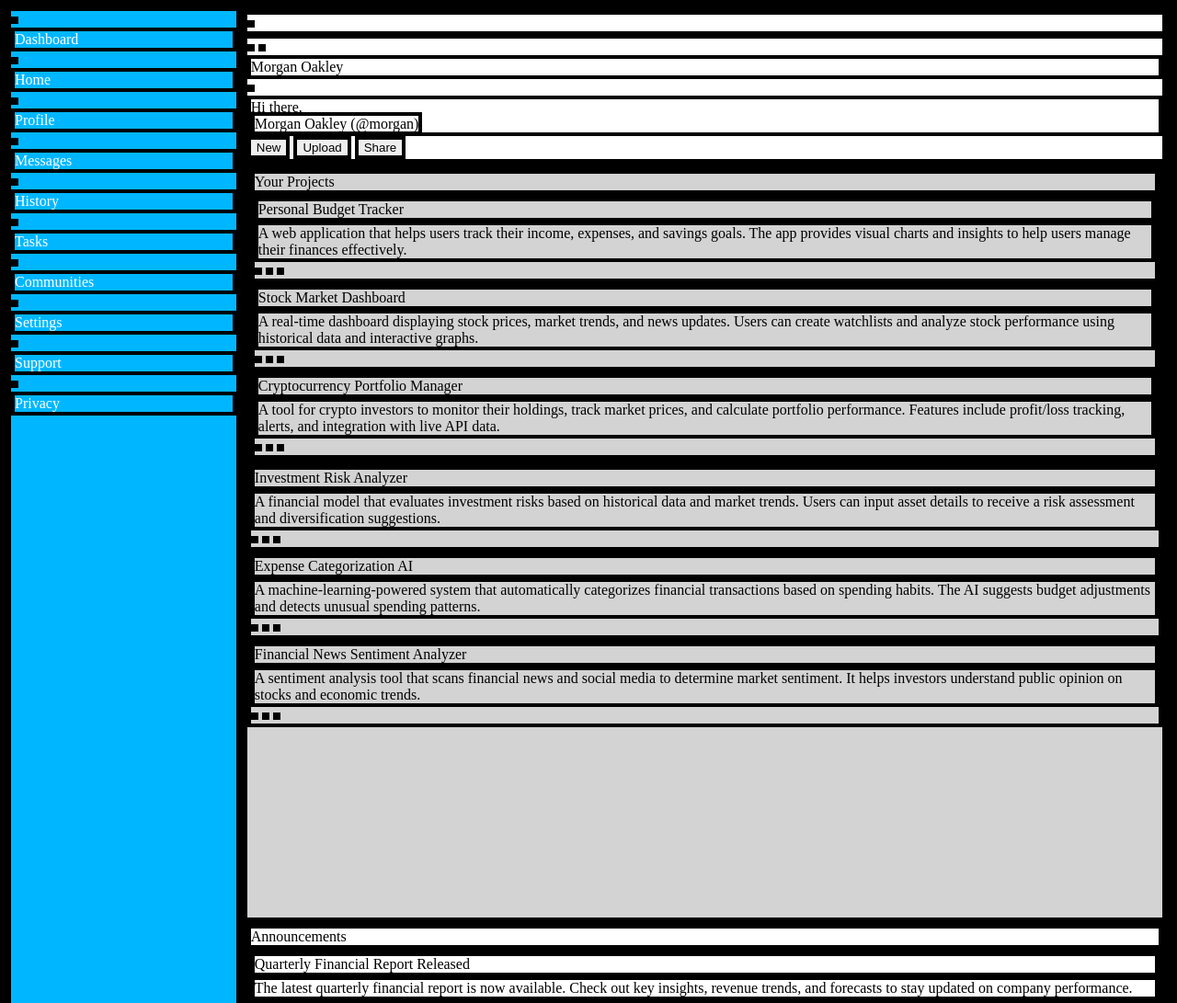
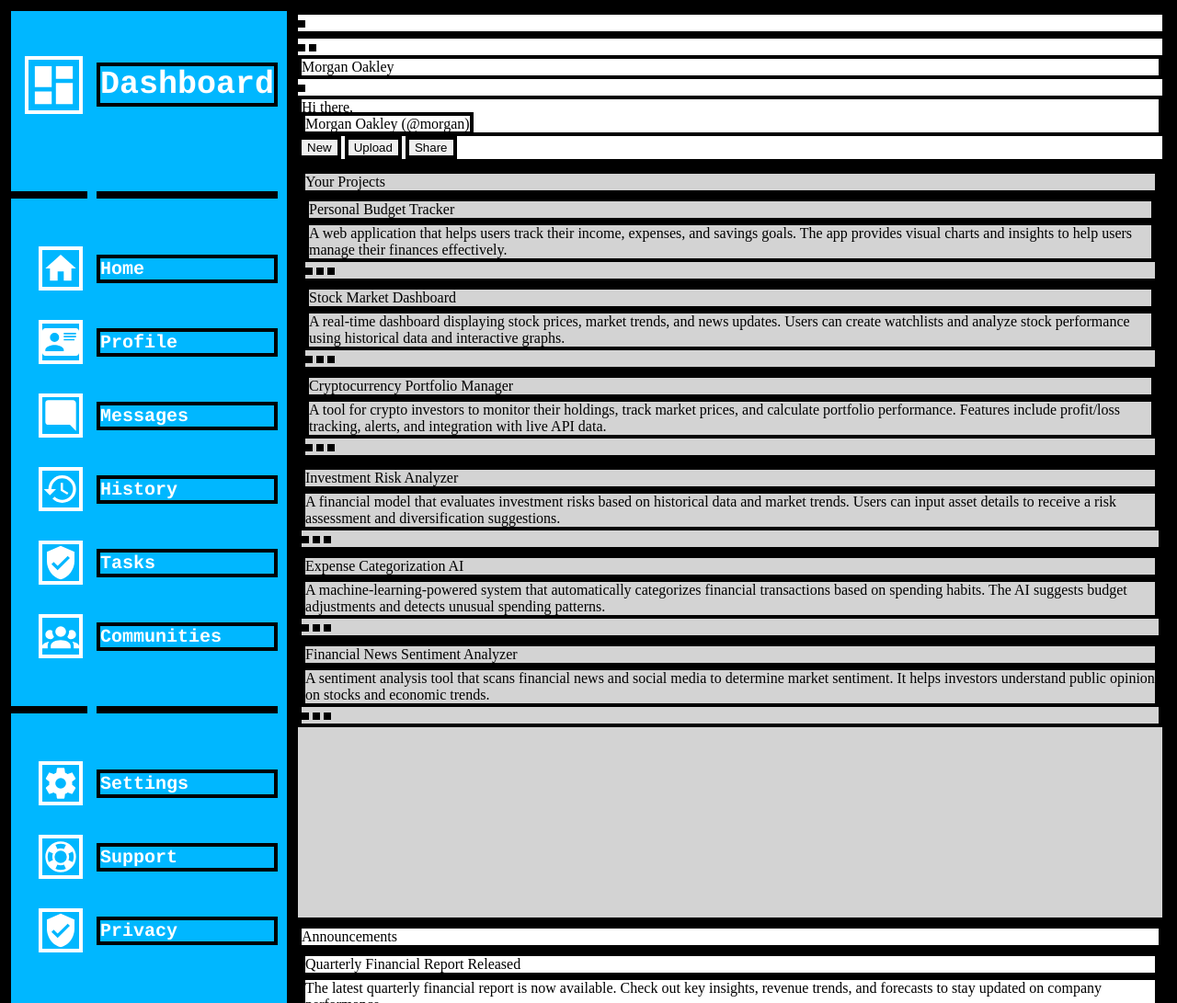
Before and after one commit to StevsCode/admin-dashboard, a plain HTML site: page index.html in a window 1280 px wide. Shown: the top 1091 px of the page at 92% size. Drawn offline with Linux system fonts and the light colour scheme; a web font is replaced by a local one.

Commit message:
Finish styling dashbiard

```diff
--- a/index.html
+++ b/index.html
@@ -6,28 +6,35 @@
     <title>Admin Dashboard</title>
     <link rel="stylesheet" href="style.css">
     <script src="script.js" defer></script>
+    <link rel="preconnect" href="https://fonts.googleapis.com">
+    <link rel="preconnect" href="https://fonts.gstatic.com" crossorigin>
+    <link href="https://fonts.googleapis.com/css2?family=Radley:ital@0;1&display=swap" rel="stylesheet">
 </head>
 <body>
     <div class="left">
-        <img>
+        <img class="dashboard" src="./icons/view-dashboard.svg" alt="dashboard">
         <div class="dashboard">Dashboard</div>
-        <img>
+        <div class="empty"></div>
+        <div class="empty"></div>
+        <img src="./icons/home.svg" alt="home">
         <div class="home">Home</div>
-        <img>
+        <img src="./icons/card-account-details.svg" alt="profile">
         <div class="profile">Profile</div>
-        <img>
+        <img src="./icons/message-reply.svg" alt="messages">
         <div class="messages">Messages</div>
-        <img>
+        <img src="./icons/history.svg" alt="history">
         <div class="history">History</div>
-        <img>
+        <img src="./icons/shield-check.svg" alt="tasks">
         <div class="tasks">Tasks</div>
-        <img>
+        <img src="./icons/account-group.svg" alt="communities">
         <div class="communities">Communities</div>
-        <img>
+        <div class="empty"></div>
+        <div class="empty"></div>
+        <img src="./icons/cog.svg" alt="settings">
         <div class="settings">Settings</div>
-        <img>
+        <img src="./icons/lifebuoy.svg" alt="support">
         <div class="support">Support</div>
-        <img>
+        <img src="./icons/shield-check.svg" alt="privacy">
         <div class="privacy">Privacy</div>
     </div>
     <div class="right">
--- a/style.css
+++ b/style.css
@@ -10,7 +10,7 @@ body {
     box-sizing: border-box;
     min-height: 100vh;
     display: grid;
-    grid-template-columns: 1fr 4fr;
+    grid-template-columns: 1fr 6fr;
 }
 
 .right {
@@ -21,8 +21,35 @@ body {
 .left {
     background-color: rgb(0, 183, 255);
     color: white;
+    display: grid;
+    grid-template-columns: 1fr 3fr;
+    align-items: center;
+    grid-template-rows: 160px repeat(13, 80px);
 }
 
 .main {
     background-color: lightgray;
 }
+
+.left > img {
+    width: 40px;
+    height: auto;
+    justify-self: end;
+    margin: 15px;
+    filter: invert(100%);
+}
+
+.left > div {
+    font-family: 'Radley', Courier, sans-serif;
+    font-size: 20px;
+    font-weight: 600;
+    margin-right: 10px;
+}
+
+.left > :nth-child(1) {
+    width: 55px;
+}
+
+.left > :nth-child(2) {
+    font-size: 35px;
+}
```
Also changed, not shown: icons/account-group.svg (added), icons/card-account-details.svg (added), icons/cog.svg (added), icons/history.svg (added), icons/home.svg (added), icons/lifebuoy.svg (added), icons/message-reply.svg (added), icons/note-multiple.svg (added), icons/shield-check.svg (added), icons/view-dashboard.svg (added).
